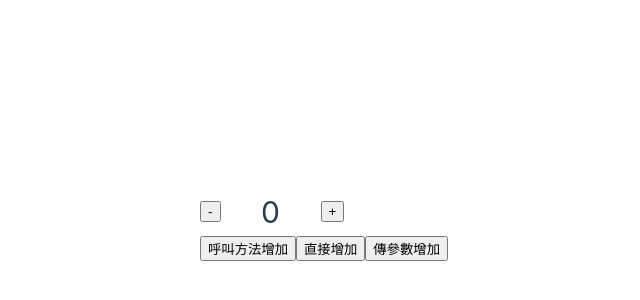
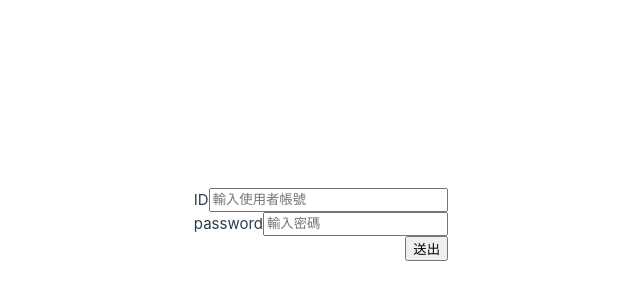
Before and after one commit to idben/EEIT215_20260413, a Vue app in the folder test001/: page / in a window 1280 px wide. Shown: the part 176-476 px from the top of the page, without its empty margins (192-832 px from the left). Built offline with nearby package versions, Linux system fonts and the light colour scheme.

Commit message:
shift + enter 送出表單

```diff
--- /dev/null
+++ b/test001/src/Test06.vue
@@ -0,0 +1,42 @@
+<script setup>
+
+const handleSubmit = (e) => {
+    // e.preventDefault();
+    console.log("www");
+}
+
+</script>
+<template>
+    <form @submit.prevent>
+        <div class="row">
+            <label for="userID">ID</label>
+            <input type="text" name="userID" id="userID" placeholder="輸入使用者帳號"
+                @keydown.shift.enter.prevent="handleSubmit">
+        </div>
+
+        <div class="row">
+            <label for="userPWD">password</label>
+            <input type="password" name="userPWD" id="userPWD" placeholder="輸入密碼"
+                @keydown.shift.enter.prevent="handleSubmit">
+        </div>
+
+        <div class="ctrl">
+            <button @click="handleSubmit">送出</button>
+        </div>
+
+    </form>
+</template>
+<style scoped>
+.row {
+    display: flex;
+
+    input {
+        flex: 1;
+    }
+}
+
+.ctrl {
+    display: flex;
+    justify-content: flex-end;
+}
+</style>
--- a/test001/src/main.js
+++ b/test001/src/main.js
@@ -1,6 +1,6 @@
 import './assets/main.css'
 
 import { createApp } from 'vue'
-import App from './Test05.vue'
+import App from './Test06.vue'
 
 createApp(App).mount('#app')
```
Also changed, not shown: 1 other file (tests, documents, lock files or other folders).
